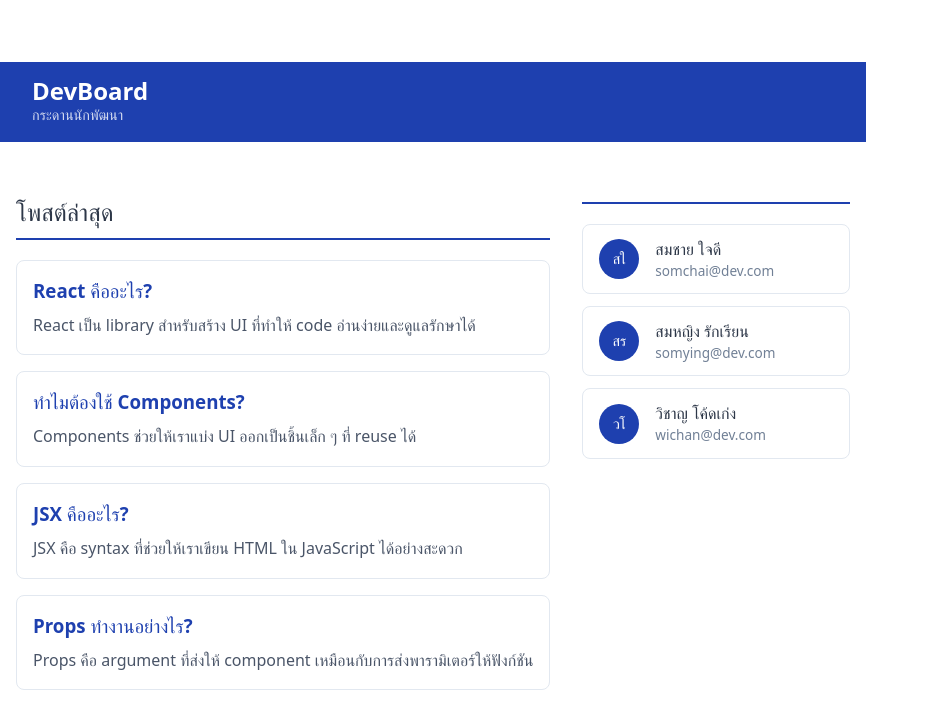
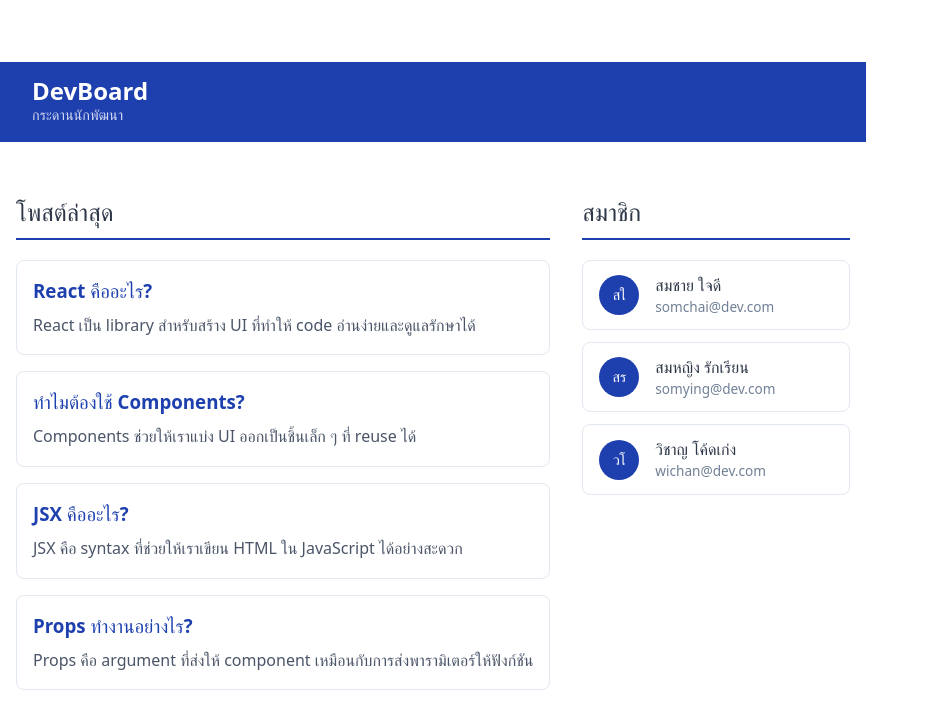
Before and after one commit to nxdxxr/React-DevBoard, a React (Vite) app: page / in a window 1280 px wide. Shown: the top 728 px of the page, without its empty margins (0-929 px from the left). Built offline with nearby package versions, Linux system fonts and the light colour scheme.

Commit message:
feat: task1 - static devboard components

```diff
--- a/src/App.jsx
+++ b/src/App.jsx
@@ -58,7 +58,9 @@ function App() {
               borderBottom: "2px solid #1e40af",
               paddingBottom: "0.5rem",
             }}
-          ></h2>
+          >
+            สมาชิก
+          </h2>
           {USERS.map((user) => (
             <UserCard key={user.id} name={user.name} email={user.email} />
           ))}
```
